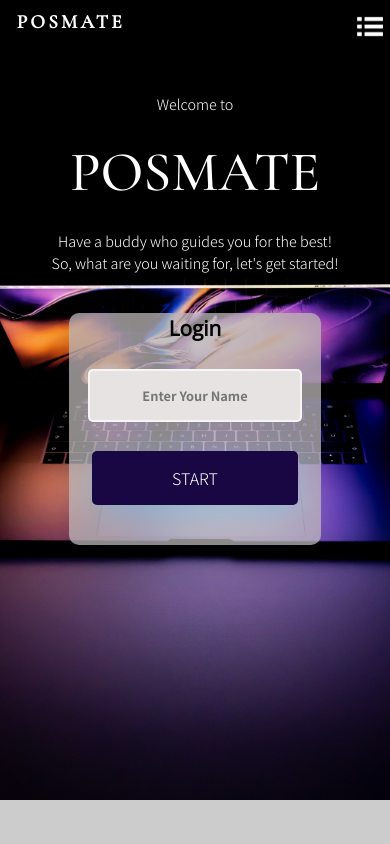
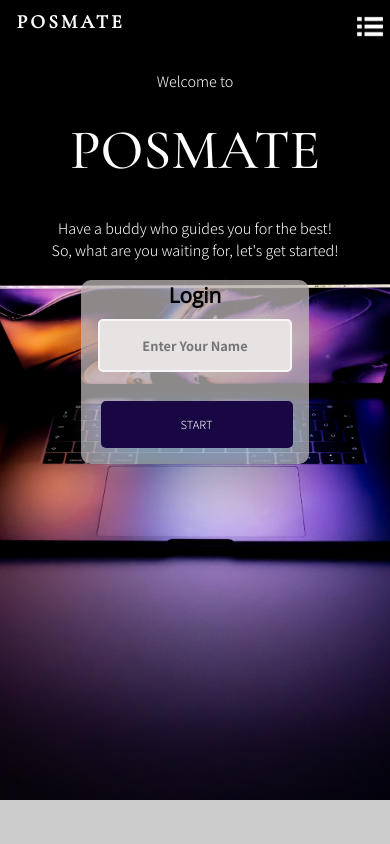
Before and after one commit to Garvit9000c/PosMate, a Flask app: page /home in a window 390 px wide. Run offline with Flask 2, Linux system fonts and the light colour scheme; parts of the project's set-up code (start-up, migrations or seed data) failed here and were passed over; some libraries are stand-ins or nearby versions; some web fonts are replaced.

Commit message:
mobile view

```diff
--- a/static/scripts/home.js
+++ b/static/scripts/home.js
@@ -1,6 +1,6 @@
 function openNav() {
   $(".cbtn").html(`<img role="button" onclick="closeNav()" src="/static/close-button.png" alt="#">`);
-  $(".cbtn").css("display: block");
+  $(".cbtn").css({"display": "block"});
   $('.lpage').css("z-index:3");
   $('#mySidebar').css({"display":"flex","flex-direction":"column","height":"100%","width":"100%","align-items":"center","z-index":"4"})
 }
@@ -10,7 +10,7 @@ function closeNav() {
   document.getElementById("mySidebar").style.width = "0";
   document.getElementById("mySidebar").style.height = "0";
   $('.lpage').css("z-index:6");
-  $(".cbtn").css("display: none");
+  $(".cbtn").css({"display": "none"});
   $('#mySidebar').css("display: none");
 }
 
--- a/static/styles/home.css
+++ b/static/styles/home.css
@@ -9,8 +9,12 @@
     padding: 0px;
 }
 
+/* @-ms-viewport{
+    width: device-width;
+  } */
 /* Background image */
 .main{
+    overflow: scroll;
     background-image: url("/static/p24.jpg");
     background-color: #cccccc;
     height: 50rem;
@@ -29,7 +33,6 @@ header {
 
     padding: 0.7rem 1% 3px;
     display: flex;
-    flex: 2 0 0 0;
     justify-content: space-between;
     align-items: center;
     position: sticky;
@@ -107,7 +110,7 @@ img{
     display: flex;
     flex-direction: column;
     align-items: center;
-    font-size: 2rem;
+    font-size: 1.4rem;
 }
 
 span {
@@ -130,19 +133,20 @@ span {
 
 
 #icon {
-    font-size: 2.3rem;
+    font-size: 1.7rem;
     font-family: 'Open Sans', sans-serif;
     font-weight: 900;
     width: 60%;
     font-weight: 700;
 }
 #login {
-    margin-top: 1.5rem;
+    margin-top: 0.5rem;
     margin-bottom: 1.5rem;
-    font-size: 2rem;
+    font-size: 1.3rem;
     font-weight: bold;
     justify-content: center;
     align-items: center;
+
 }
 
 
@@ -194,7 +198,7 @@ span {
 
 
 .wrapper {
-    margin: 1.5rem;
+    margin: -1.3rem;
     display: flex;
     align-items: center;
     flex-direction: column;
@@ -477,24 +481,36 @@ input[type=text]:placeholder {
         font-size: 1.4rem;
     }
     #hm {
-        font-size: 1.5rem;
+        font-size: 1.2rem;
     }
     #hw{
-        font-size: 1.5rem;
+        font-size: 1.2rem;
     }
-
-
     span {
         font-size: 2.5rem;
     }
     .t {
         font-size: 1.1rem;
     }
+    #icon{
+        font-size: 1.1rem;
+    }
     #first {
         font-size: 2.5rem;
     }
     .wrapper{
-        margin-top: -44px;
+        width: 70%;
+        margin-top: -65px;
+    }
+    #login{
+        font-size: 0.8rem;
+    }
+    .fadeIn.fourth{
+        font-size: 0.7rem;
+        margin-bottom: 1rem;
+    }
+    #empty{
+        display: none;
     }
 }
 
@@ -537,11 +553,14 @@ input[type=text]:placeholder {
     #formContent{
         background-color: #b8b3b3c4;
     }
+    .wrapper{
+        width: 92%;
+    }
 
     .t {
         color: white;
         font-size: 0.9rem;
-        margin-top: 1rem;
+        margin-top: 1.6rem;
     }
     #first {
         margin-top: 5rem;
--- a/static/styles/work.css
+++ b/static/styles/work.css
@@ -10,6 +10,10 @@
   padding: 0px;
 }
 
+
+@-ms-viewport{
+  width: device-width;
+}
 /* background image */
   .main{
     background-image: url("/static/p24.jpg");
--- a/templates/home.html
+++ b/templates/home.html
@@ -24,7 +24,7 @@
 <body>
 {% block home_body %}
     <div class="container">
-        <div>
+        <div id="empty">
 
         </div>
         <div class="lpage">
```
